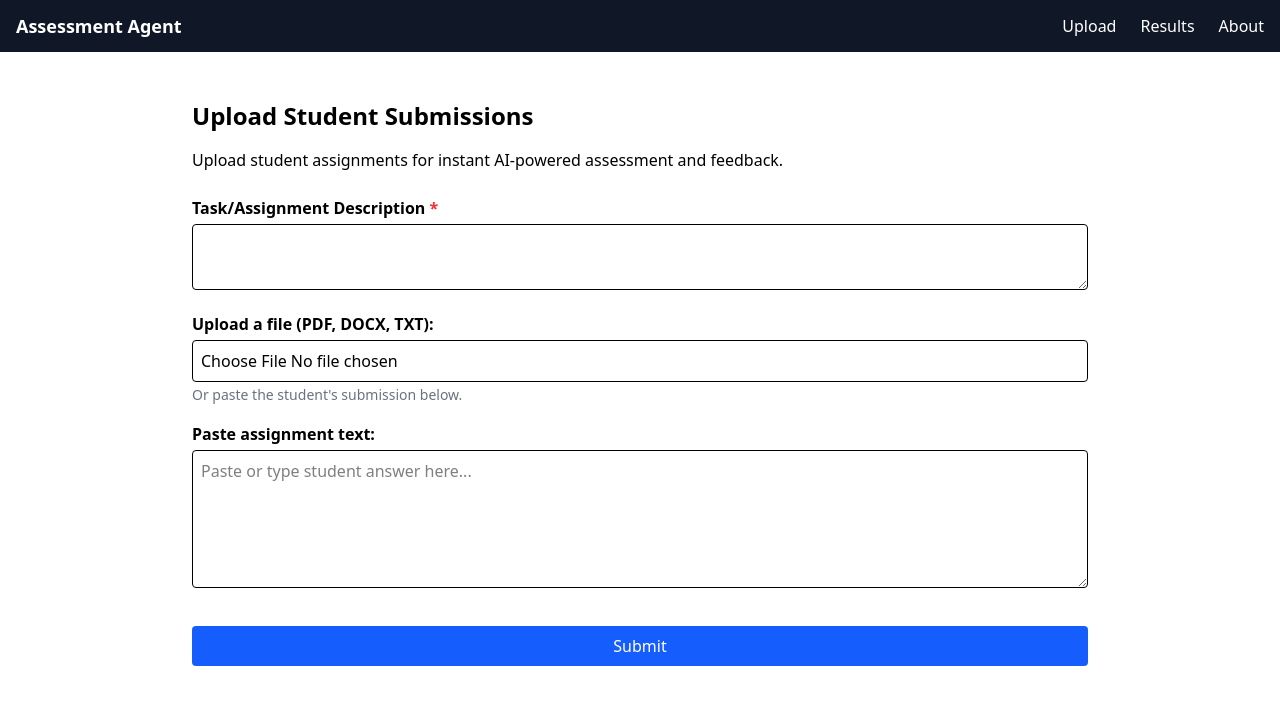
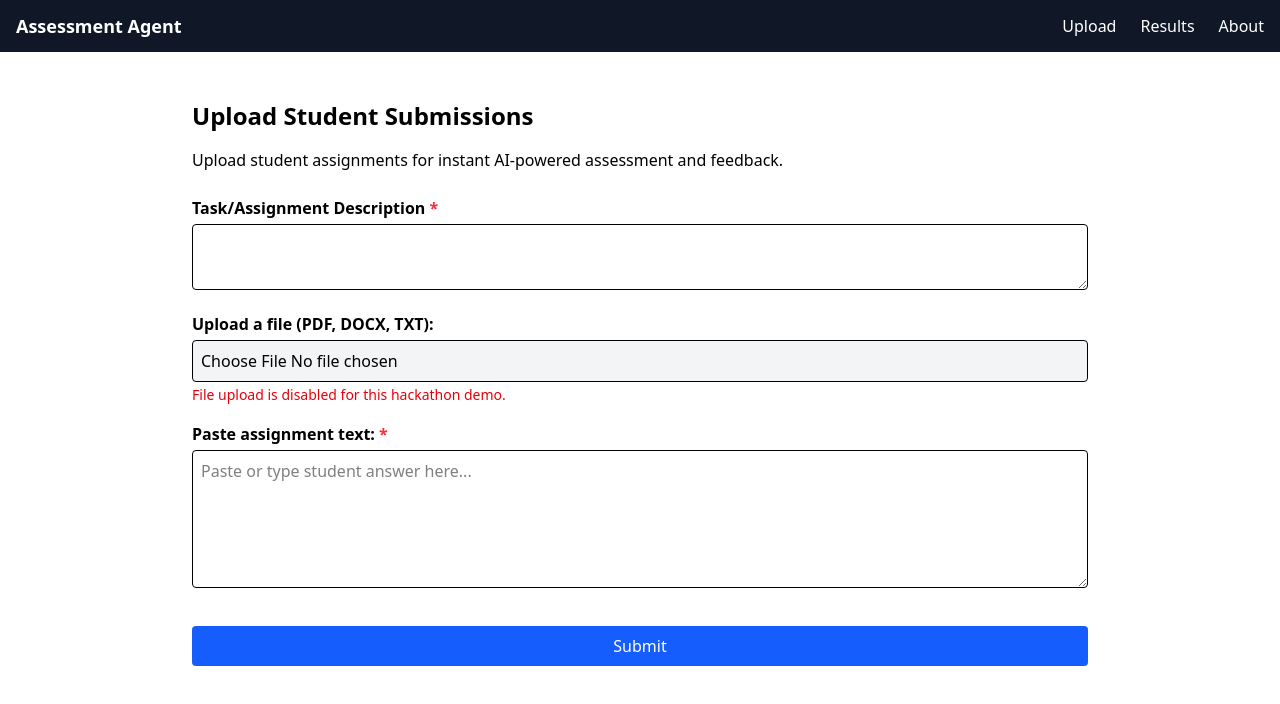
Before and after one commit to jcreek/AutomatedAssessmentFeedbackAgent, a SvelteKit app: page /upload in a window 1280 px wide. Shown: the top 704 px of the page. Built offline with nearby package versions, Linux system fonts and the light colour scheme; no server answers; what @azure/ai-projects would draw is missing.

Commit message:
feat(*): Disable file input for hackathon

```diff
--- a/src/routes/upload/+page.svelte
+++ b/src/routes/upload/+page.svelte
@@ -167,14 +167,14 @@
 					id="file"
 					type="file"
 					accept=".pdf,.doc,.docx,.txt"
-					class="block w-full rounded border p-2"
+					class="block w-full rounded border p-2 bg-gray-100 cursor-not-allowed"
 					on:change={handleFileChange}
-					disabled={submitting}
+					disabled
 				/>
-				<span class="text-sm text-gray-500">Or paste the student's submission below.</span>
+				<span class="text-sm text-red-600">File upload is disabled for this hackathon demo.</span>
 			</div>
 			<div class="mb-4">
-				<label class="mb-1 block font-semibold" for="textInput">Paste assignment text:</label>
+				<label class="mb-1 block font-semibold" for="textInput">Paste assignment text: <span class="text-red-500">*</span></label>
 				<textarea
 					id="textInput"
 					rows="5"
```
